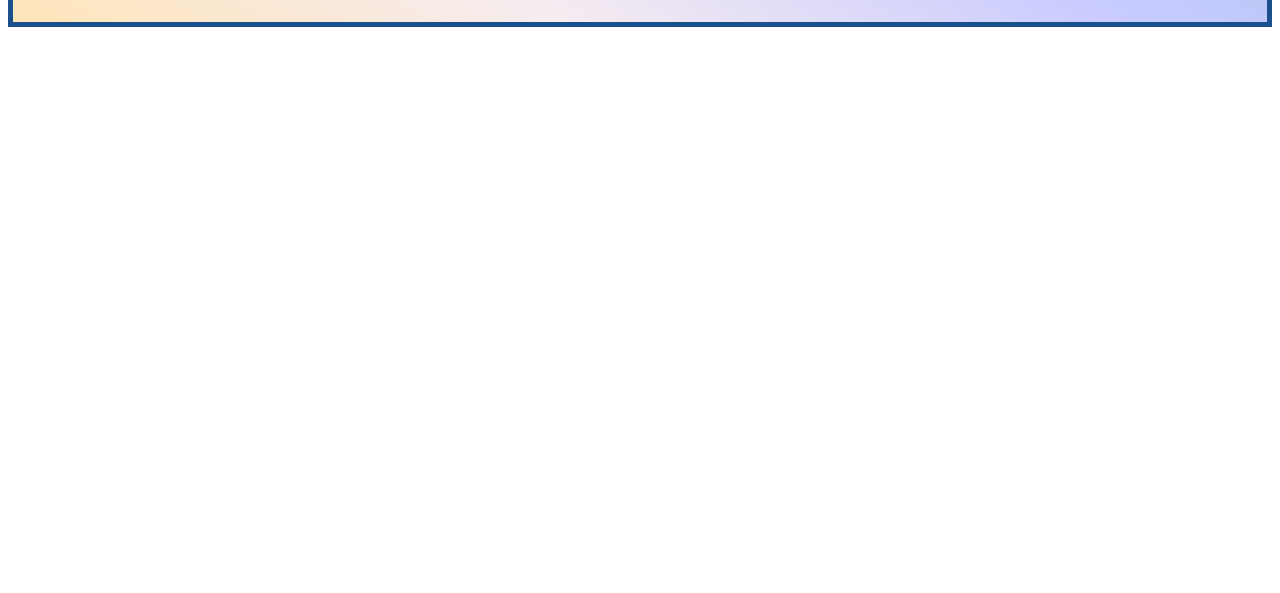
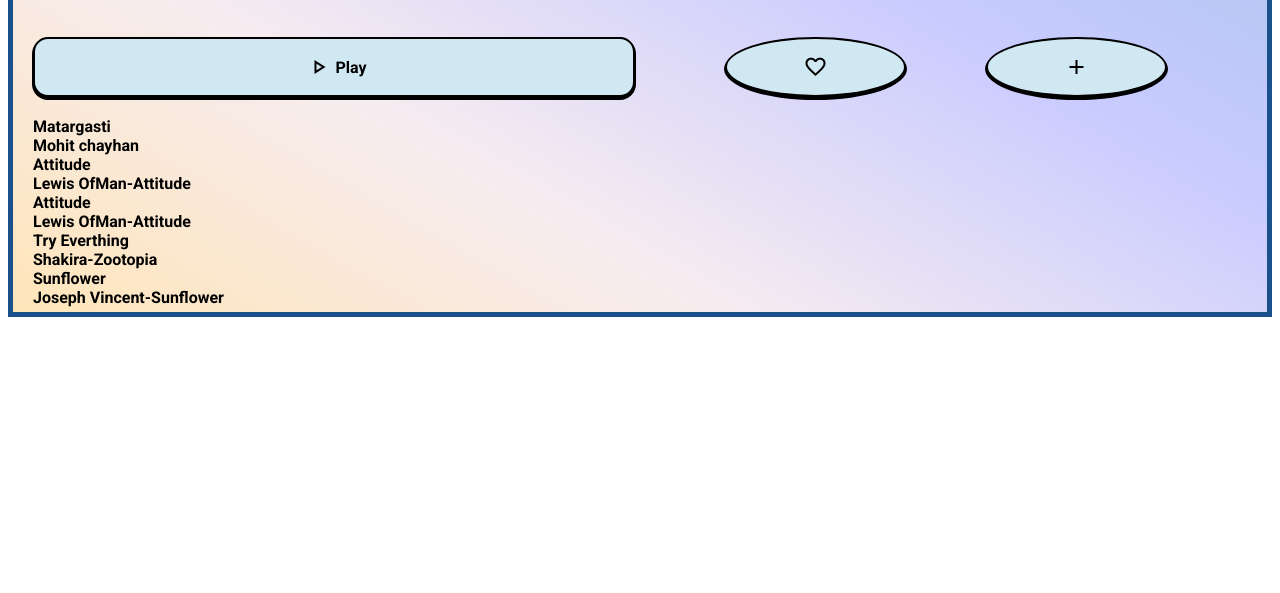
Before and after one commit to ujeans/HTML-CSS-JavaScript, a plain HTML site: page week10/index.html in a window 1280 px wide. Shown: the part 223-816 px from the top of the page. Drawn offline with nearby package versions, Linux system fonts and the light colour scheme.

Commit message:
randomlove 버튼까지 완료

```diff
--- a/week10/index.html
+++ b/week10/index.html
@@ -26,18 +26,21 @@
             </div>
         </div>
 
-        <!-- <div class="buttons">
+        <div class="buttons">
             <div class="play-btn">
                 <span class="material-symbols-outlined">play_arrow</span>
+                <span>Play</span>
             </div>
-            <div class="heart">
-                <span class="material-symbols-outlined">favorite</span>
+            <div class="btn-hert-plus">
+                <div class="heart">
+                    <span class="material-symbols-outlined">favorite</span>
+                </div>
+                <div class="plus">
+                    <span class="material-symbols-outlined">add</span>
+                </div>
             </div>
-            <div class="plus">
-                <span class="material-symbols-outlined">add</span>
-            </div>
-        </div> -->
-        <!-- <div class="bottom">
+        </div>
+        <div class="bottom">
             <div class="songs">
                 <div class="song-sbox"></div>
                 <div class="songs-text">
@@ -73,7 +76,7 @@
                     <div class="sub-mat">Joseph Vincent-Sunflower</div>
                 </div>
             </div>
-        </div> -->
+        </div>
     </section>
 </body>
 </html>
--- a/week10/style.css
+++ b/week10/style.css
@@ -52,3 +52,57 @@ section {
 .title-second {
     font-size: 48px;
 }
+
+.buttons {
+    display: flex;
+    justify-content: space-between;
+    align-items: center;
+    align-items: center;
+    margin: 20px 0;
+}
+.buttons > :first-child {
+    width: 50%;
+    height: 60px;
+    background-color: #d0e8f2;
+    border-radius: 15px;
+    border: 2px solid black;
+    box-shadow: 0px 2px 0px 1px black;
+    margin-right: 10px;
+}
+.buttons> :last-child {
+    width: 50%;
+}
+.play-btn {
+    display: flex;
+    justify-content: center;
+    align-items: center;
+}
+.play-btn span {
+    margin-left: 5px;
+}
+.heart {
+    height: 60px;
+    width: 30%;
+    background-color: #d0e8f2;
+    border-radius: 50%;
+    display: flex;
+    justify-content: center;
+    align-items: center;
+    border: 2px solid black;
+    box-shadow: 0px 2px 0px 1px black;
+}
+.plus {
+    height: 60px;
+    width: 30%;
+    background-color: #d0e8f2;
+    border-radius: 50%;
+    display: flex;
+    justify-content: center;
+    align-items: center;
+    border: 2px solid black;
+    box-shadow: 0px 2px 0px 1px black;
+}
+.btn-hert-plus {
+    display: flex;
+    justify-content: space-evenly;
+}
```
